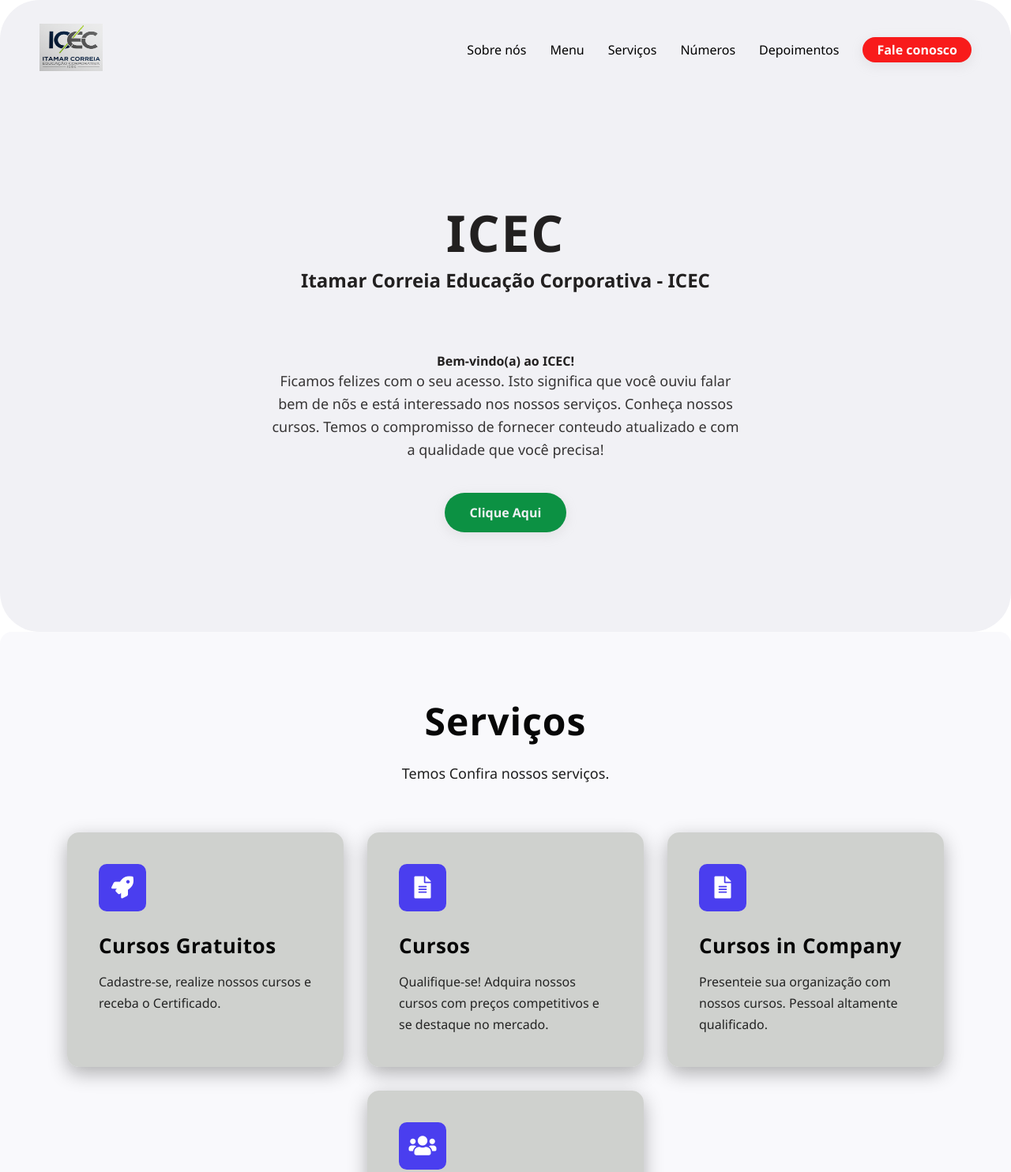
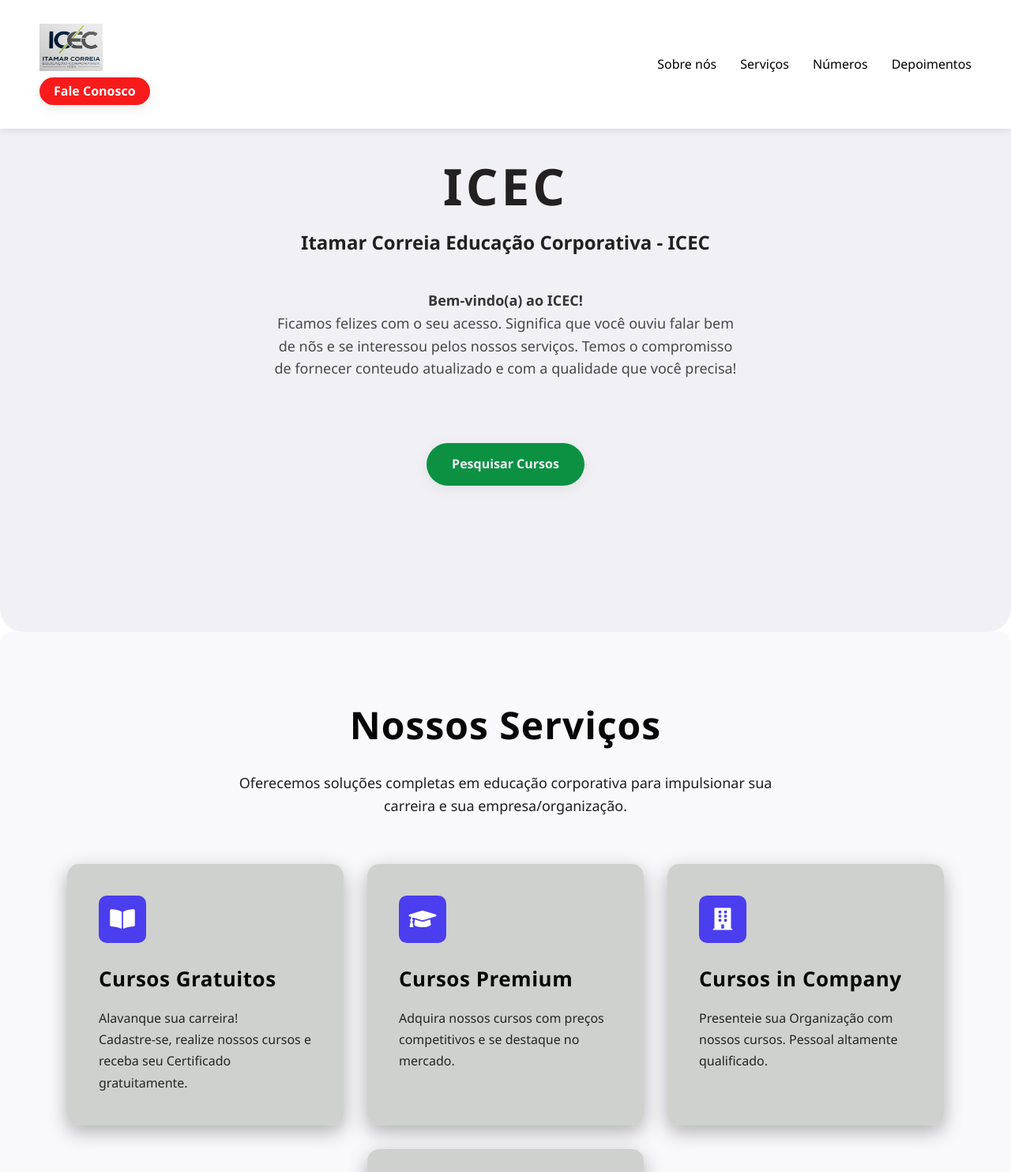
Before and after one commit to ItamarCSilva65/ICEC, a plain HTML site: page Proj Final/index.html in a window 1280 px wide. Shown: the top 1484 px of the page at 79% size. Drawn offline with Linux system fonts and the light colour scheme.

Commit message:
Add files via upload

```diff
--- a/Proj Final/index.html
+++ b/Proj Final/index.html
@@ -4,93 +4,111 @@
 <head>
     <meta charset="UTF-8">
     <meta name="viewport" content="width=device-width, initial-scale=1.0">
+
+    <!-- Importação do Font Awesomw para icones -->
     <link rel="stylesheet" href="https://cdnjs.cloudflare.com/ajax/libs/font-awesome/5.15.4/css/all.min.css">
+
+    <!-- Link para o arquivo CSS externo -->
     <link rel="stylesheet" href="style.css">
     <title>ICEC</title>
 </head>
 
 <body>
-    <div class="banner">
-        <header class="header">
-            <div class="logo"><img src="img/Icec.png" alt="ICEC" class="LOGO"></div>
+    <!-- Cabeçalho com logo e menu de navegação -->
+    <header class="header">
+           <!-- Primeira linha: logo e botão Fale Conosco -->
+           <div class="header-top">
+            <div class="logo">
+                <img src="img/Icec.png" alt="ICEC" class="logo-img">
+            </div>
+            <a href="#contato" class="cta-button01">Fale Conosco</a>
+           </div>
+
+           <!-- Segunda linha: menu navegação -->
             <nav class="menu">
                 <a href="#">Sobre nós</a>
-                <a href="#">Menu</a>
                 <a href="#servico">Serviços</a>
                 <a href="#">Números</a>
                 <a href="#">Depoimentos</a>
-                <a href="#" class="cta-button01">Fale conosco</a>
+            </nav>
+    </header>
 
-            </nav>
-        </header>
+    <!-- Seção principal com banner e chamada para ação -->
+     <section class="banner">
+        <div class="content">
+            <h1 class="main-title">ICEC</h1>
+            <h2  class="titulo-content">Itamar Correia Educação Corporativa - ICEC</h2>
+            <div class="description">
+                 <p class="description"><h4>Bem-vindo(a) ao ICEC!</h4></p>
+            <p class="description">Ficamos felizes com o seu acesso. Significa que você ouviu falar bem de nõs e se interessou pelos nossos serviços. Temos o compromisso de fornecer conteudo atualizado e com a qualidade que você precisa! </p>
+            </div>
+               <a href="#" class="cta-button">Pesquisar Cursos</a>
+        </div>
+     </section>
 
-        <main class="content">
-            <h1 class="main-title" style="text-align: center;">ICEC</h1>
-            <h2  class="titulo-content" style="text-align:center;">Itamar Correia Educação Corporativa - ICEC</h2>
-            <p class="description"><h4>Bem-vindo(a) ao ICEC!</h4></p>
-            <p class="description">Ficamos felizes com o seu acesso. Isto significa que você ouviu falar bem de nõs e está interessado nos nossos serviços. Conheça nossos cursos. Temos o compromisso de fornecer conteudo atualizado e com a qualidade que você precisa! </p>
-            <a href="#" class="cta-button">Clique Aqui</a>
-        </main>
-    </div>
-
-    <!-- NOVA SEÇÃO: SERVIÇOS -->
-    <section id="servico" class="services-section">
+    <!-- Seção de Serviços Oferecidos -->
+    <section id="servicos" class="services-section">
         <div class="services-container">
-            <h2 class="section-title">Serviços</h2>
-            <p class="section-description">Temos Confira nossos serviços.
+            <h2 class="section-title">Nossos Serviços</h2>
+            <p class="section-description">Oferecemos soluções completas em educação corporativa para impulsionar sua carreira e sua empresa/organização.
             </p>
         </div>
 
         <div class="services-cards-wrapper">
+
+            <!-- Card de cursos gratuitos -->
             <div class="service-card">
                 <div class="icon-wrapper">
-                    <i class="fas fa-rocket"></i>
+                    <i class="fas fa-book-open"></i>
                 </div>
                 <h3>Cursos Gratuitos</h3>
-                <p>Cadastre-se, realize nossos cursos e receba o Certificado.</p>
+                <p>Alavanque sua carreira!</p>
+                <p>Cadastre-se, realize nossos cursos e receba seu Certificado gratuitamente.</p>
             </div>
 
+            <!-- Card de cursos pagos -->
             <div class="service-card">
                 <div class="icon-wrapper">
-                    <i class="fas fa-file-alt"></i>
+                    <i class="fas fa-graduation-cap"></i>
                 </div>
-                <h3>Cursos</h3>
-                <p>Qualifique-se! Adquira nossos cursos com preços competitivos e se destaque no mercado.</p>
+                <h3>Cursos Premium</h3>
+                <p>Adquira nossos cursos com preços competitivos e se destaque no mercado.</p>
             </div>
 
-
+            <!-- Card de Cursos in company -->
             <div class="service-card">
                 <div class="icon-wrapper">
-                    <i class="fas fa-file-alt"></i>
+                    <i class="fas fa-building"></i>
                 </div>
                 <h3>Cursos in Company</h3>
-                <p>Presenteie sua organização com nossos cursos. Pessoal altamente qualificado.</p>
+                <p>Presenteie sua Organização com nossos cursos. Pessoal altamente qualificado.</p>
             </div>
 
-
+            <!-- Card de Consultoria -->
             <div class="service-card">
                 <div class="icon-wrapper">
                     <i class="fas fa-users"></i>
                 </div>
                 <h3>Consultoria</h3>
-                <p>Implemente um Sistema de Gestão na sua organização e saia na frente dos seus concorrentes.</p>
+                <p>Implemente um Sistema de Gestão na sua organização, certifique-a e saia na frente dos seus concorrentes</p>
+                <p>Entre em contato conosco.</p>
             </div>
         </div>
     </section>
 
-    <!-- NOVA SEÇÃO: ESTATÍSTICAS -->
-    <section class="stats-section">
+    <!-- Seção de estatísticas da Empresa/Site -->
+    <section id="números" class="stats-section">
         <div class="stats-container">
             <div class="stat-item">
                 <div class="stat-number">+150</div>
-                <p class="stat-description">Cursos</p>
+                <p class="stat-description">Cursos disponíveis</p>
             </div>
             <div class="stat-item">
-                <div class="stat-number">+5</div>
-                <p class="stat-description">anos de Mercado</p>
+                <div class="stat-number">+30</div>
+                <p class="stat-description">Anos de Experiência</p>
             </div>
             <div class="stat-item">
-                <div class="stat-number">+300</div>
+                <div class="stat-number">+500</div>
                 <p class="stat-description">Clientes Satisfeitos</p>
             </div>
             <div class="stat-item">
@@ -100,12 +118,11 @@
         </div>
     </section>
 
-    <!-- NOVA SEÇÃO: DEPOIMENTOS (CARROSSEL) -->
+    <!-- Seção de Depoimento de Clientes (CARROSSEL) -->
     <section class="testimonials-section">
         <div class="container">
             <h2 class="testimonials-section-title">Depoimentos</h2>
-            <p class="testimonials-section-subtitle">Lorem Ipsum is simply dummy text of the printing and typesetting
-                industry.</p>
+            <p class="testimonials-section-subtitle">Confira os depoimentos dos nossos clientes. Venha somar conosco!</p>
 
             <div class="carousel-container">
                 <div class="testimonial-cards-wrapper">
@@ -126,9 +143,7 @@
                             </div>
                         </div>
                         <p class="testimonial-text">
-                            Lorem Ipsum has been the industry's standard dummy text ever since the 1500s, when an
-                            unknown printer took a galley of type and scrambled it to make a type specimen book. It has
-                            survived not only five centuries,
+                            Não conhecia o ICEC. Experiência maravilhosa. Os cursos do ICEC são excelentes. Fiz um já estou me inscrevendo para fazer outros. Super-recomendo!
                         </p>
                     </div>
 
@@ -148,9 +163,7 @@
                             </div>
                         </div>
                         <p class="testimonial-text">
-                            Lorem Ipsum has been the industry's standard dummy text ever since the 1500s, when an
-                            unknown printer took a galley of type and scrambled it to make a type specimen book. It has
-                            survived not only five centuries,
+                            Agradeço ao ICEC pela prestatividade nos serviços prestados. Os preços competitivos fizeram a diferença para minha empresa. Parabéns!
                         </p>
                     </div>
 
@@ -161,7 +174,7 @@
                             <img src="img/Pessoa 3.png" alt="Avatar de João" class="avatar">
                             <div class="user-details">
                                 <h3 class="user-name">João</h3>
-                                <p class="user-handle">@joão</p>
+                                <p class="user-handle">@ceojoão</p>
                             </div>
                             <div class="stars">
                                 <span class="star filled">★</span>
@@ -172,9 +185,7 @@
                             </div>
                         </div>
                         <p class="testimonial-text">
-                            Lorem Ipsum has been the industry's standard dummy text ever since the 1500s,
-                            when an unknown printer took a galley of type and scrambled it to make a type
-                            specimen book. It has survived not only five centuries,
+                           A competência e experiência dos profissionais do ICEC contam muito. Um diferencial enorme para empresas emergentes. Muitíssimo obrigado.
                         </p>
                     </div>
 
@@ -195,9 +206,8 @@
                             </div>
                         </div>
                         <p class="testimonial-text">
-                            Lorem Ipsum has been the industry's standard dummy text ever since the 1500s,
-                            when an unknown printer took a galley of type and scrambled it to make a type
-                            specimen book. It has survived not only five centuries,
+                            Experiência fantástica! O produto é de alta qualidade e a entrega foi super rápida.
+                            Com certeza farei novas compras. Cliente muito satisfeito!
                         </p>
                     </div>
 
--- a/Proj Final/style.css
+++ b/Proj Final/style.css
@@ -1,7 +1,22 @@
-html {
-    scroll-behavior: smooth;
-  }
+/* ============================================
+   ESTILOS PARA O SITE ICEC - EDUCAÇÃO CORPORATIVA
+   ============================================ */
 
+/* ===== VARIÁVEIS DE CORES E CONFIGURAÇÕES ===== */
+:root {
+    /* Cores principais */
+    --primary: #1a5f7a;     /* Azul corporativo principal */
+    --secondary: #159895;   /* Verde corporativo */
+    --accent: #ff6b6b;      /* Vermelho para destaques e CTAs */
+    --light: #f8f9fa;       /* Cor de fundo clara */
+    --dark: #343a40;        /* Cor de texto escura */
+    --text: #495057;        /* Cor de texto padrão */
+    --text-light: #6c757d;  /* Cor de texto clara */
+    --shadow: rgba(0, 0, 0, 0.1); /* Sombra padrão */
+    --transition: all 0.3s ease;   /* Transição suave para efeitos */
+}
+
+/* ===== RESET E CONFIGURAÇÕES GLOBAIS ===== */
 * {
     margin: 0;
     padding: 0;
@@ -9,6 +24,28 @@
     font-family: 'Segoe UI', Tahoma, Geneva, Verdana, sans-serif;
 }
 
+html {
+    scroll-behavior: smooth; /* Rolagem suave para navegação por âncoras */
+}
+
+body {
+    color: var(--text);
+    line-height: 1.6;
+    background-color: #fff;
+    overflow-x: hidden; /* Previne barras de rolagem horizontal */
+}
+
+/* ==== CABEÇALHO ==== */
+
+.header {
+    background-color: white;
+    box-shadow: 0 2px 10px var(--shadow);
+    position: fixed;
+    width: 100%;
+    top: 0
+    z-index 1000;
+
+}
 
 .banner {
     width: 100%;
@@ -19,7 +56,7 @@
     border-radius: 15px;
     display: flex;
     flex-direction: column;
-    border-radius: 50px;
+    border-radius: 30px;
     color: rgb(34, 32, 32);
     position: relative;
 }
@@ -81,14 +118,12 @@
     font-size: 64px;
     font-weight: 700;
     margin-bottom: 20px;
-    letter-spacing: 2px;
+    letter-spacing: 4px;
 }
 
 .titulo-content {
     margin-top: -20px;
-    margin-bottom: 35px;
-
-}
+   }
 
 .description {
     max-width: 600px;
```
Also changed, not shown: Proj Final/img/Sgqeduc.png (added).
